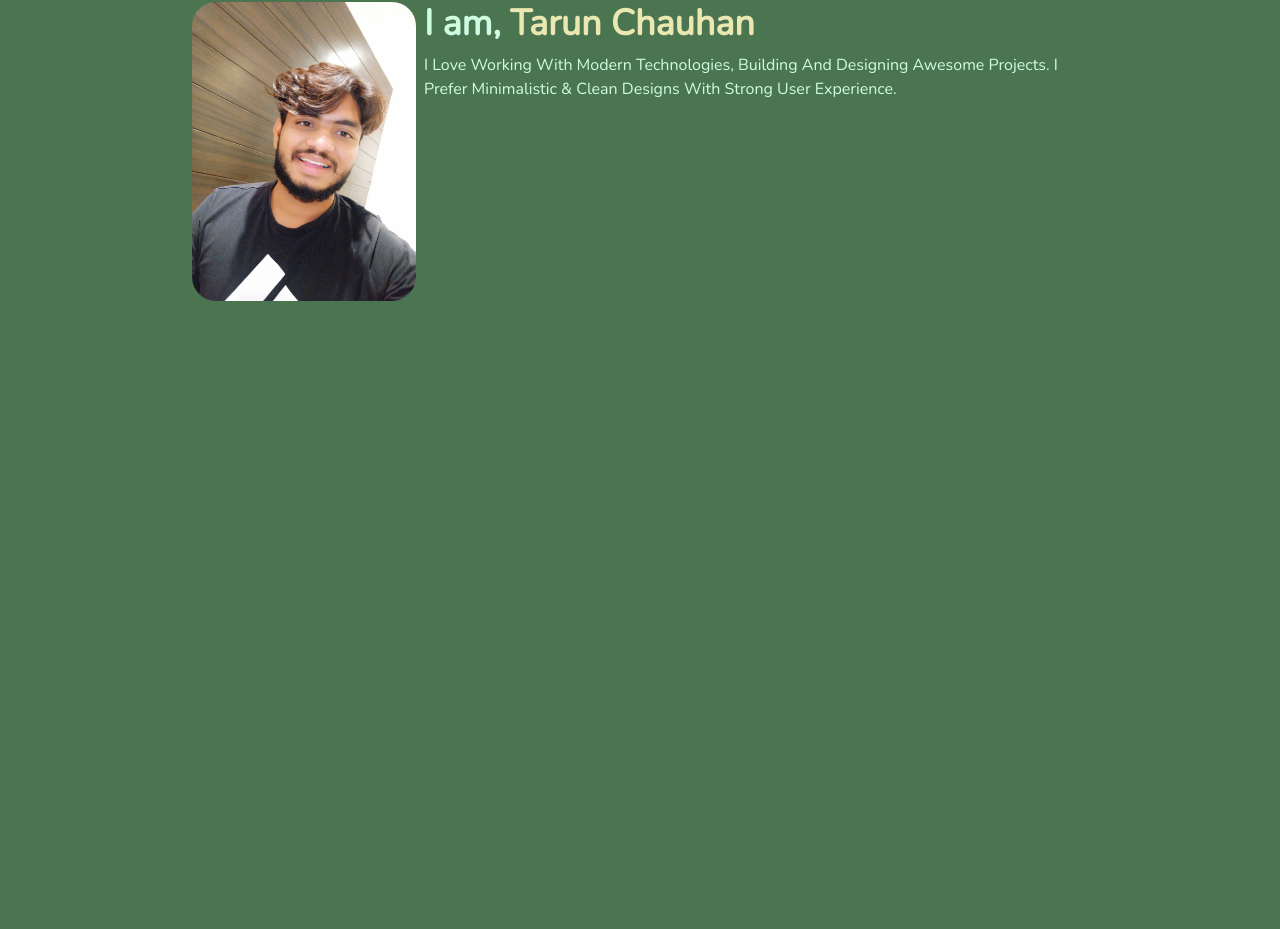
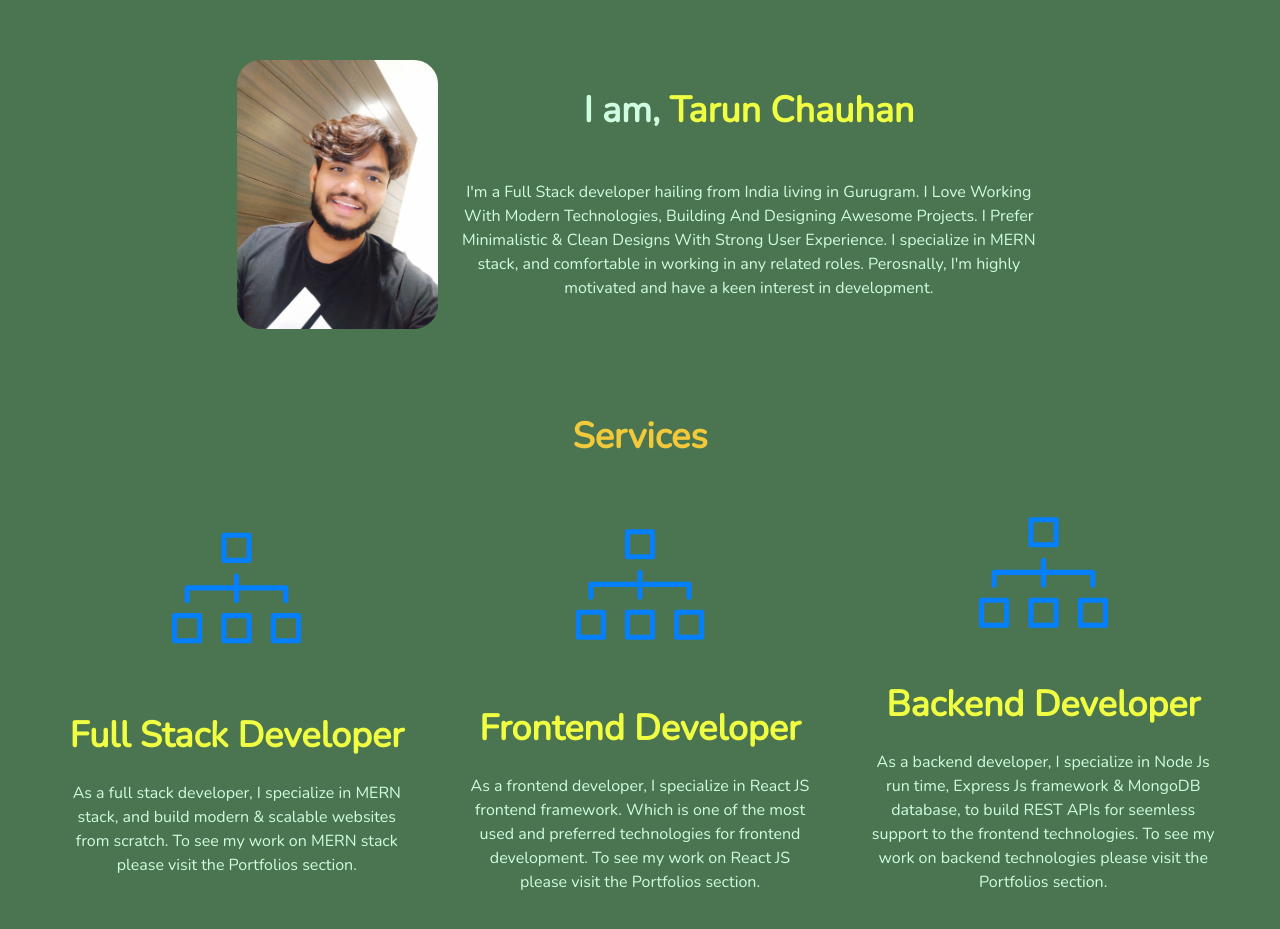
Before and after one commit to tarunkundal/portfolio, a React (Create React App) app: page /About in a window 1280 px wide. Shown: the part 177-1106 px from the top of the page. Before the commit the page ends 800 px from the top, so only its background shows below. Built offline with nearby package versions, Linux system fonts and the light colour scheme.

Commit message:
About modified

```diff
--- a/src/components/About.tsx
+++ b/src/components/About.tsx
@@ -1,43 +1,130 @@
 import {
-  Box,
-  Center,
+  Flex,
   Heading,
   Image,
   Stack,
   Text,
-  useColorMode,
   useColorModeValue,
 } from "@chakra-ui/react";
 import React from "react";
 import Profile from "../assets/tarun.jpg";
+import Icon from "../assets/icon.8ecb3043.svg";
 
 const About = () => {
   return (
-    <Stack>
-      <Heading textAlign={"center"} color={"highlight"}>
+    <Stack m={"5%"}>
+      <Heading
+        bgGradient={"linear(to-tr,primary,secondary,highlight,teritory)"}
+        bgClip={"text"}
+      >
         About Me
       </Heading>
       <Stack
-        mx={"15%"}
+        mx={{ base: "5%", md: "15%" }}
         my={"5%"}
         display={"flex"}
         flexDirection={{ base: "column", md: "row" }}
-        justifyContent={"space-around"}
+        justifyContent={"space-between"}
+        alignItems={"center"}
+        gap={{ base: 12, md: 4 }}
       >
-        <Image src={Profile} alt="image" boxSize={"25%"} borderRadius={"3xl"} />
-        <Stack>
+        <Image
+          src={Profile}
+          alt="image"
+          boxSize={{ base: "30%", md: "25%" }}
+          borderRadius={"3xl"}
+        />
+        <Stack
+          textAlign={"center"}
+          justifyContent={"space-around"}
+          gap={{ base: 6, md: 12 }}
+        >
           <Heading>
             I am,{" "}
-            <Text as={"span"} color={useColorModeValue("primary", "teritory")}>
+            <Text as={"span"} color={"highlight"}>
               Tarun Chauhan
             </Text>
           </Heading>
           <Text>
-            I Love Working With Modern Technologies, Building And Designing
+            I'm a Full Stack developer hailing from India living in Gurugram. I
+            Love Working With Modern Technologies, Building And Designing
             Awesome Projects. I Prefer Minimalistic & Clean Designs With Strong
-            User Experience.
+            User Experience. I specialize in MERN stack, and comfortable in
+            working in any related roles. Perosnally, I'm highly motivated and
+            have a keen interest in development.
           </Text>
         </Stack>
+      </Stack>
+      <Stack>
+        <Heading
+          textAlign={"center"}
+          color={useColorModeValue("teritory", "secondary")}
+          m={5}
+        >
+          Services
+        </Heading>
+        <Flex
+          justifyContent={"space-between"}
+          flexDirection={{ base: "column", md: "row" }}
+          gap={4}
+        >
+          <Stack
+            w={{ base: "100%", md: "30%" }}
+            gap={6}
+            textAlign={"center"}
+            alignItems={"center"}
+            _hover={{
+              borderTop: "4px",
+              cursor: "pointer",
+            }}
+          >
+            <Image src={Icon} alt="img" boxSize={"50%"} />
+            <Heading color={"highlight"}>Full Stack Developer</Heading>
+            <Text>
+              As a full stack developer, I specialize in MERN stack, and build
+              modern & scalable websites from scratch. To see my work on MERN
+              stack please visit the Portfolios section.
+            </Text>
+          </Stack>
+          <Stack
+            w={{ base: "100%", md: "30%" }}
+            gap={6}
+            textAlign={"center"}
+            alignItems={"center"}
+            _hover={{
+              borderTop: "4px",
+              cursor: "pointer",
+            }}
+          >
+            <Image src={Icon} alt="img" boxSize={"50%"} />
+            <Heading color={"highlight"}>Frontend Developer</Heading>
+            <Text>
+              As a frontend developer, I specialize in React JS frontend
+              framework. Which is one of the most used and preferred
+              technologies for frontend development. To see my work on React JS
+              please visit the Portfolios section.
+            </Text>
+          </Stack>
+          <Stack
+            w={{ base: "100%", md: "30%" }}
+            gap={6}
+            textAlign={"center"}
+            alignItems={"center"}
+            _hover={{
+              borderTop: "4px",
+              cursor: "pointer",
+            }}
+          >
+            <Image src={Icon} alt="img" boxSize={"50%"} />
+            <Heading color={"highlight"}>Backend Developer</Heading>
+            <Text>
+              As a backend developer, I specialize in Node Js run time, Express
+              Js framework & MongoDB database, to build REST APIs for seemless
+              support to the frontend technologies. To see my work on backend
+              technologies please visit the Portfolios section.
+            </Text>
+          </Stack>
+        </Flex>
       </Stack>
     </Stack>
   );
```
Also changed, not shown: src/assets/icon.8ecb3043.svg (added).
